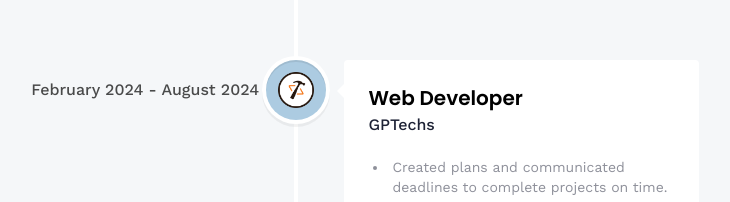
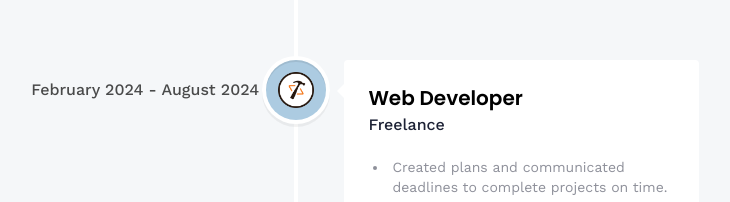
Before and after one commit to Codedrin/Portfolio, a React (Vite) app: page /about in a window 1280 px wide. Shown: the part 1410-1612 px from the top of the page, without its empty margins (344-1074 px from the left). Built offline with nearby package versions, Linux system fonts and the light colour scheme; no server answers.

Commit message:
chage GPtechs to freelance

```diff
--- a/src/constants/index.js
+++ b/src/constants/index.js
@@ -121,7 +121,7 @@ export const experiences = [
 
     {
         title: "Web Developer",
-        company_name: "GPTechs",
+        company_name: "Freelance",
         icon: build_dev,
         iconBg: "#accbe1",
         date: "February 2024 - August 2024",
```
